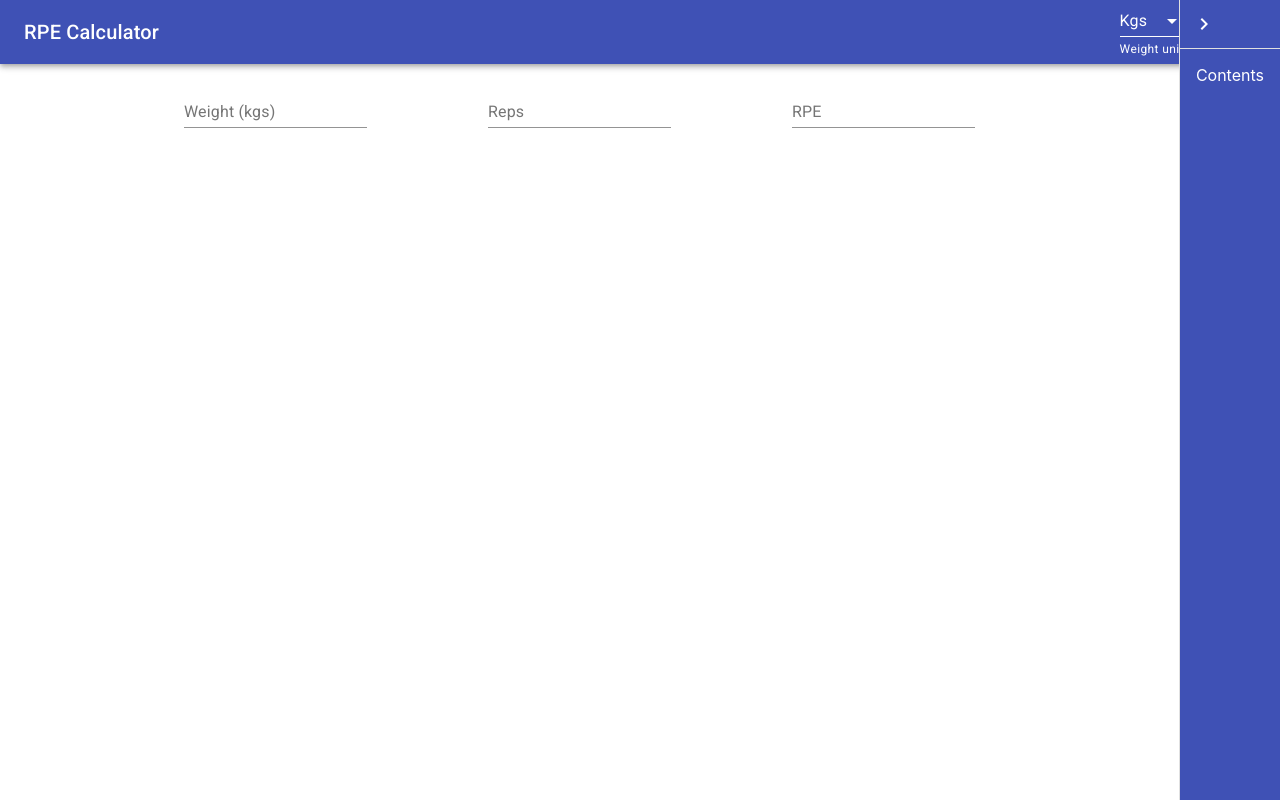
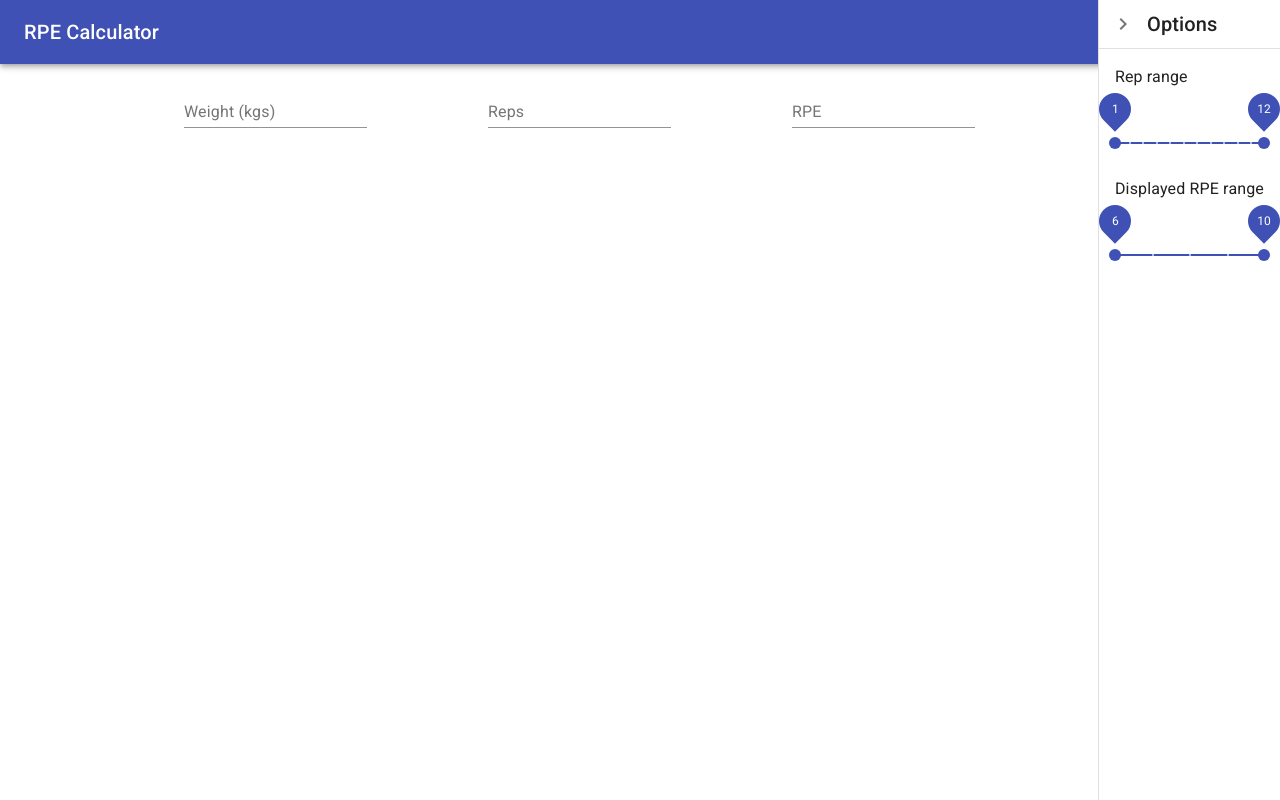
Before and after one commit to andymcwraith/rpe-calculator, a React (Create React App) app: page / in a window 1280 px wide. Both pictures are taken after a click on the button 1232 px from the left and 28 px from the top of the page. Built offline with nearby package versions, Linux system fonts and the light colour scheme.

Commit message:
Added rep and rpe range sliders

```diff
--- a/src/components/OptionsDrawer.tsx
+++ b/src/components/OptionsDrawer.tsx
@@ -5,28 +5,40 @@ import Drawer from '@material-ui/core/Drawer';
 import IconButton from '@material-ui/core/IconButton';
 import List from '@material-ui/core/List';
 import ListItem from '@material-ui/core/ListItem';
+import Typography from '@material-ui/core/Typography';
 import { createStyles, makeStyles, Theme } from '@material-ui/core/styles';
+
+import RepRangeSlider from './RepRangeSlider';
+import RpeRangeSlider from './RpeRangeSlider';
 
 // @todo considerations for mobile view
 
 interface Props {
     isOpen: boolean;
+    repMin: number;
+    repMax: number;
+    rpeMin: number;
+    rpeMax: number;
     closeDrawerHandler: () => void;
+    repRangeChangeHandler: (e: React.ChangeEvent<{}>, value: number | number[]) => void;
+    rpeRangeChangeHandler: (e: React.ChangeEvent<{}>, value: number | number[]) => void;
 };
 
 const useStyles = makeStyles((theme: Theme) => createStyles({
     drawerContents: {
         height: '100%',
         width: '100%',
-        backgroundColor: theme.palette.primary.main,
-        color: theme.palette.primary.contrastText,
+        // backgroundColor: theme.palette.primary.main,
+        // color: theme.palette.primary.contrastText,
     },
     drawerCloseButton: {
-        color: theme.palette.primary.contrastText,
+        // color: theme.palette.primary.contrastText,
     },
     drawerHeader: {
-        backgroundColor: theme.palette.primary.main,
-        color: theme.palette.primary.contrastText,
+        // backgroundColor: theme.palette.primary.main,
+        // color: theme.palette.primary.contrastText,
+        display: 'flex',
+        alignItems: 'center',
     },
 }));
 
@@ -46,11 +58,23 @@ const OptionsDrawer: React.FC<Props> = props => {
                 >
                     <ChevronRightIcon />
                 </IconButton>
+                <Typography variant="h6">Options</Typography>
             </div>
             <Divider />
             <List className={classes.drawerContents}>
                 <ListItem>
-                    Contents
+                    <RepRangeSlider
+                        min={props.repMin}
+                        max={props.repMax}
+                        changeHandler={props.repRangeChangeHandler}
+                    />
+                </ListItem>
+                <ListItem>
+                    <RpeRangeSlider
+                        min={props.rpeMin}
+                        max={props.rpeMax}
+                        changeHandler={props.rpeRangeChangeHandler}
+                    />
                 </ListItem>
             </List>
         </Drawer>
--- /dev/null
+++ b/src/components/RepRangeSlider.tsx
@@ -0,0 +1,53 @@
+import * as React from 'react';
+import Slider from '@material-ui/core/Slider';
+import Typography from '@material-ui/core/Typography';
+import { makeStyles } from '@material-ui/core/styles';
+
+interface Props {
+    min: number;
+    max: number;
+    changeHandler: (e: React.ChangeEvent<{}>, value: number | number[]) => void;
+};
+
+const useStyles = makeStyles({
+    container: {
+        width: '100%',
+    },
+    label: {
+        // color: '#ffffff',
+        marginBottom: '2.5em',
+    },
+    slider: {
+        // color: '#ffffff',
+    },
+});
+
+const RepRangeSlider: React.FC<Props> = props => {
+    const classes = useStyles();
+
+    const value = [props.min, props.max];
+
+    return (
+        <div className={classes.container}>
+            <Typography
+                id="rep-range-slider-label"
+                className={classes.label}
+            >
+                Rep range
+            </Typography>
+            <Slider
+                id="rep-range-slider"
+                className={classes.slider}
+                value={value}
+                onChange={props.changeHandler}
+                min={1}
+                max={12}
+                step={1}
+                valueLabelDisplay="on"
+                marks
+            />
+        </div>
+    );
+};
+
+export default RepRangeSlider;
--- /dev/null
+++ b/src/components/RpeRangeSlider.tsx
@@ -0,0 +1,53 @@
+import * as React from 'react';
+import Slider from '@material-ui/core/Slider';
+import Typography from '@material-ui/core/Typography';
+import { makeStyles } from '@material-ui/core/styles';
+
+interface Props {
+    min: number;
+    max: number;
+    changeHandler: (e: React.ChangeEvent<{}>, value: number | number[]) => void;
+};
+
+const useStyles = makeStyles({
+    container: {
+        width: '100%',
+    },
+    label: {
+        // color: '#ffffff',
+        marginBottom: '2.5em',
+    },
+    slider: {
+        // color: '#ffffff',
+    },
+});
+
+const RpeRangeSlider: React.FC<Props> = props => {
+    const classes = useStyles();
+
+    const value = [props.min, props.max];
+
+    return (
+        <div className={classes.container}>
+            <Typography
+                id="rpe-range-slider-label"
+                className={classes.label}
+            >
+                Displayed RPE range
+            </Typography>
+            <Slider
+                id="rpe-range-slider"
+                className={classes.slider}
+                value={value}
+                onChange={props.changeHandler}
+                min={6}
+                max={10}
+                step={1}
+                valueLabelDisplay="on"
+                marks
+            />
+        </div>
+    );
+};
+
+export default RpeRangeSlider;
--- a/src/containers/App.tsx
+++ b/src/containers/App.tsx
@@ -13,6 +13,10 @@ interface State {
     results: RPETableItem[];
     weightUnit: WeightUnit;
     openDrawer: boolean;
+    repMin: number;
+    repMax: number;
+    rpeMin: number;
+    rpeMax: number;
 }
 
 class App extends React.PureComponent<{}, State> {
@@ -26,6 +30,10 @@ class App extends React.PureComponent<{}, State> {
             results: [],
             weightUnit: 'kg',
             openDrawer: false,
+            repMin: 1,
+            repMax: 12,
+            rpeMin: 6,
+            rpeMax: 10,
         };
 
         this.handleCloseDrawer = this.handleCloseDrawer.bind(this);
@@ -34,6 +42,8 @@ class App extends React.PureComponent<{}, State> {
         this.handleWeightInputChange = this.handleWeightInputChange.bind(this);
         this.handleRepsInputChange = this.handleRepsInputChange.bind(this);
         this.handleRpeInputChange = this.handleRpeInputChange.bind(this);
+        this.handleRepRangeChange = this.handleRepRangeChange.bind(this);
+        this.handleRpeRangeChange = this.handleRpeRangeChange.bind(this);
         this.results = this.results.bind(this);
     }
 
@@ -63,6 +73,18 @@ class App extends React.PureComponent<{}, State> {
 
     handleWeightUnitChange(e: React.ChangeEvent<{ value: unknown }>): void {
         this.setState({ ...this.state, weightUnit: e.target.value as WeightUnit });
+    }
+
+    handleRepRangeChange(e: React.ChangeEvent<{}>, value: number | number[]): void {
+        if (Array.isArray(value) && value.length === 2) {
+            this.setState({ ...this.state, repMin: value[0], repMax: value[1] });
+        }
+    }
+
+    handleRpeRangeChange(e: React.ChangeEvent<{}>, value: number | number[]): void {
+        if (Array.isArray(value) && value.length === 2) {
+            this.setState({ ...this.state, rpeMin: value[0], rpeMax: value[1] });
+        }
     }
 
     handleOpenDrawer(): void {
@@ -95,7 +117,13 @@ class App extends React.PureComponent<{}, State> {
                 />
                 <OptionsDrawer
                     isOpen={this.state.openDrawer}
+                    repMin={this.state.repMin}
+                    repMax={this.state.repMax}
+                    rpeMin={this.state.rpeMin}
+                    rpeMax={this.state.rpeMax}
                     closeDrawerHandler={this.handleCloseDrawer}
+                    repRangeChangeHandler={this.handleRepRangeChange}
+                    rpeRangeChangeHandler={this.handleRpeRangeChange}
                 />
                 <Layout
                     weight={this.state.weight}
```
